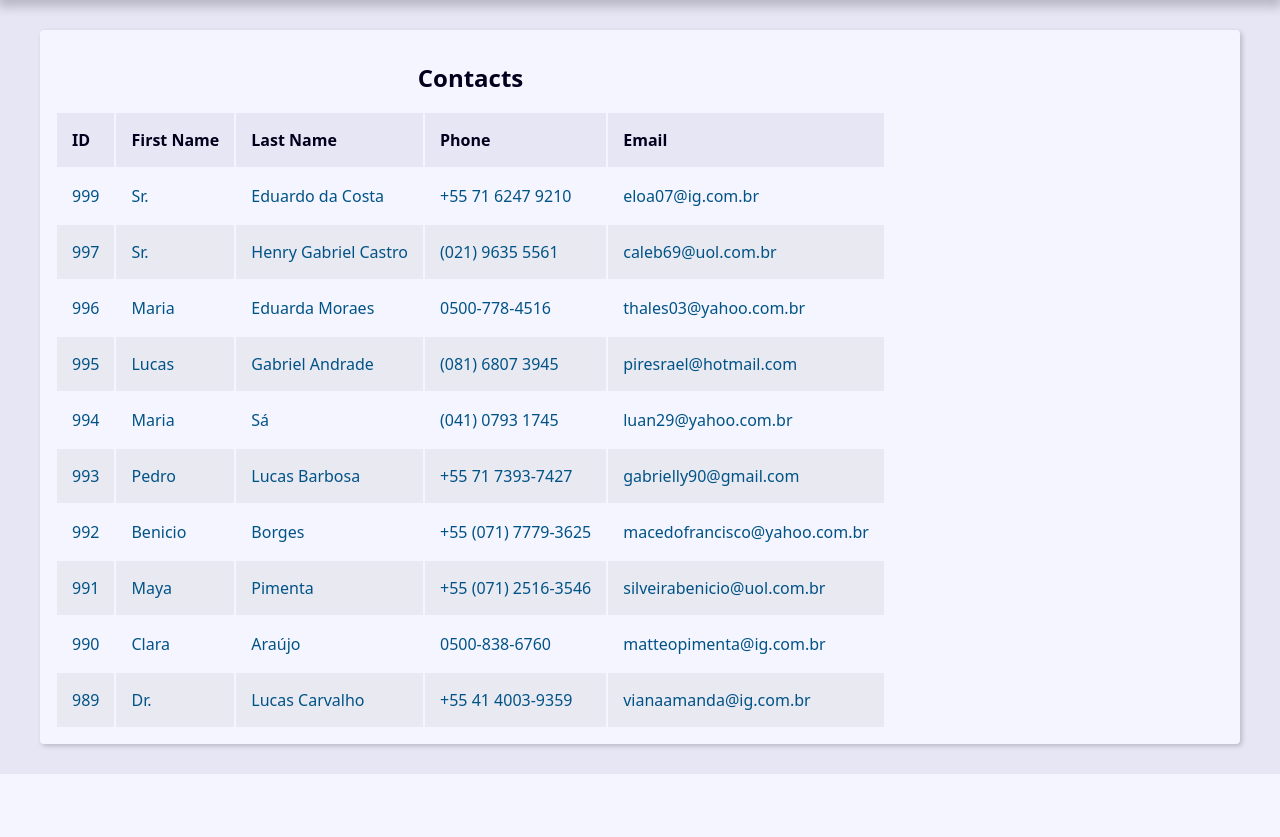
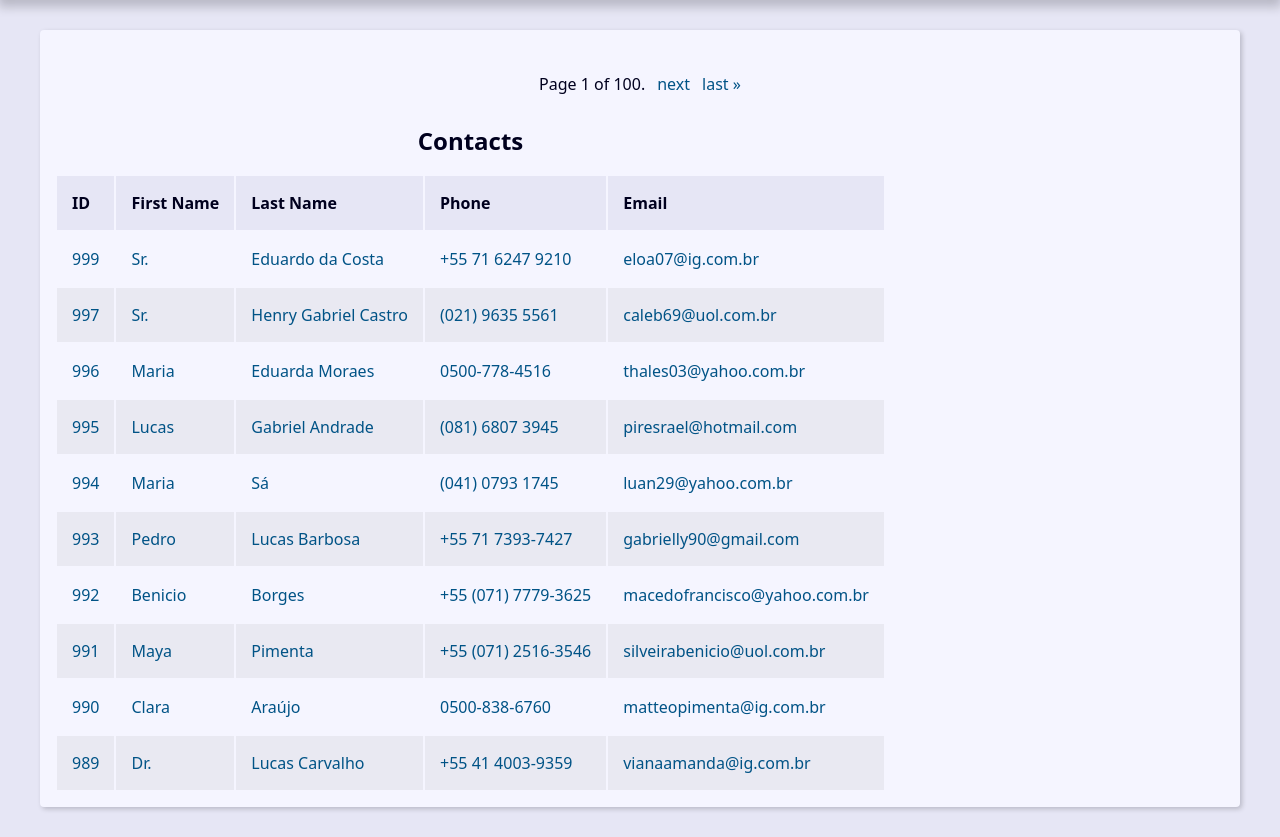
Before and after one commit to carvalhomaykon/projeto-django-python, a Django app: page / in a window 1280 px wide. Shown: the part 239-1076 px from the top of the page. Before the commit the page ends 1013 px from the top, so only its background shows below. Run offline with Django 5.2, Linux system fonts and the light colour scheme; data comes from the database, SQL or seed files in the repository.

Commit message:
Usando a classe Paginator para paginação no Django

```diff
--- a/projeto-agenda/base_templates/global/base.html
+++ b/projeto-agenda/base_templates/global/base.html
@@ -8,6 +8,8 @@
 
     <main class="content">
         {% block  content %} {% endblock %}
+
+        {% include 'global/partials/_pagination.html' %}
     </main>
 </body>
 </html>
--- /dev/null
+++ b/projeto-agenda/base_templates/global/partials/_pagination.html
@@ -0,0 +1,19 @@
+{% if page_obj %}
+    <div class="pagination">
+        <span class="step-links">
+            {% if page_obj.has_previous %}
+                <a href="?page=1&q={{ request.GET.q.strip }}">&laquo; first</a>
+                <a href="?page={{ page_obj.previous_page_number }}&q={{ request.GET.q.strip }}">previous</a>
+            {% endif %}
+
+            <span class="current">
+                Page {{ page_obj.number }} of {{ page_obj.paginator.num_pages }}.
+            </span>
+
+            {% if page_obj.has_next %}
+                <a href="?page={{ page_obj.next_page_number }}&q={{ request.GET.q.strip }}">next</a>
+                <a href="?page={{ page_obj.paginator.num_pages }}&q={{ request.GET.q.strip }}">last &raquo;</a>
+            {% endif %}
+        </span>
+    </div>
+{% endif %}
--- a/projeto-agenda/contact/templates/contact/index.html
+++ b/projeto-agenda/contact/templates/contact/index.html
@@ -1,7 +1,7 @@
 {% extends "global/base.html" %}
 
 {% block content %}
-{% if contacts %}
+{% if page_obj %}
     <div class="responsive-table">
         <table>
             <caption class="table-caption">
@@ -19,7 +19,7 @@
             </thead>
 
             <tbody>
-                {% for contact in contacts %}
+                {% for contact in page_obj %}
                     <tr class="table-row">
                         <td class="table-cel">
                             <a class="table-link" href="{% url 'contact:contact' contact.id %}">
--- a/projeto-agenda/contact/views/contact_views.py
+++ b/projeto-agenda/contact/views/contact_views.py
@@ -2,18 +2,23 @@
 from django.db.models import Q
 from contact.models import Contact
 from django.http import Http404
+from django.core.paginator import Paginator
 
 # Create your views here.
 def index(request):
     # contacts = Contact.objects.all() --> Serve para mostrar tudo, mas não queremos mostrar tudo
     contacts = Contact.objects\
         .filter(show=True)\
-        .order_by('-id')[:10]
+        .order_by('-id')#[:10]
+
+    paginator = Paginator(contacts, 10)
+    page_number = request.GET.get("page")
+    page_obj = paginator.get_page(page_number)
 
     print(contacts.query)
 
     context = {
-        'contacts': contacts,
+        'page_obj': page_obj,
         'site_title': 'Contatos - ',
     }
 
@@ -63,12 +68,17 @@
                 Q(phone__icontains=search_value) |
                 Q(email__icontains=search_value)
             )\
-        .order_by('-id')[:10]
+        .order_by('-id')
+
+    paginator = Paginator(contacts, 10)
+    page_number = request.GET.get("page")
+    page_obj = paginator.get_page(page_number)
+
 
     #print(contacts.query)
 
     context = {
-        'contacts': contacts,
+        'page_obj': page_obj,
         'site_title': 'Search - ',
         'search_value': search_value,
     }
```
